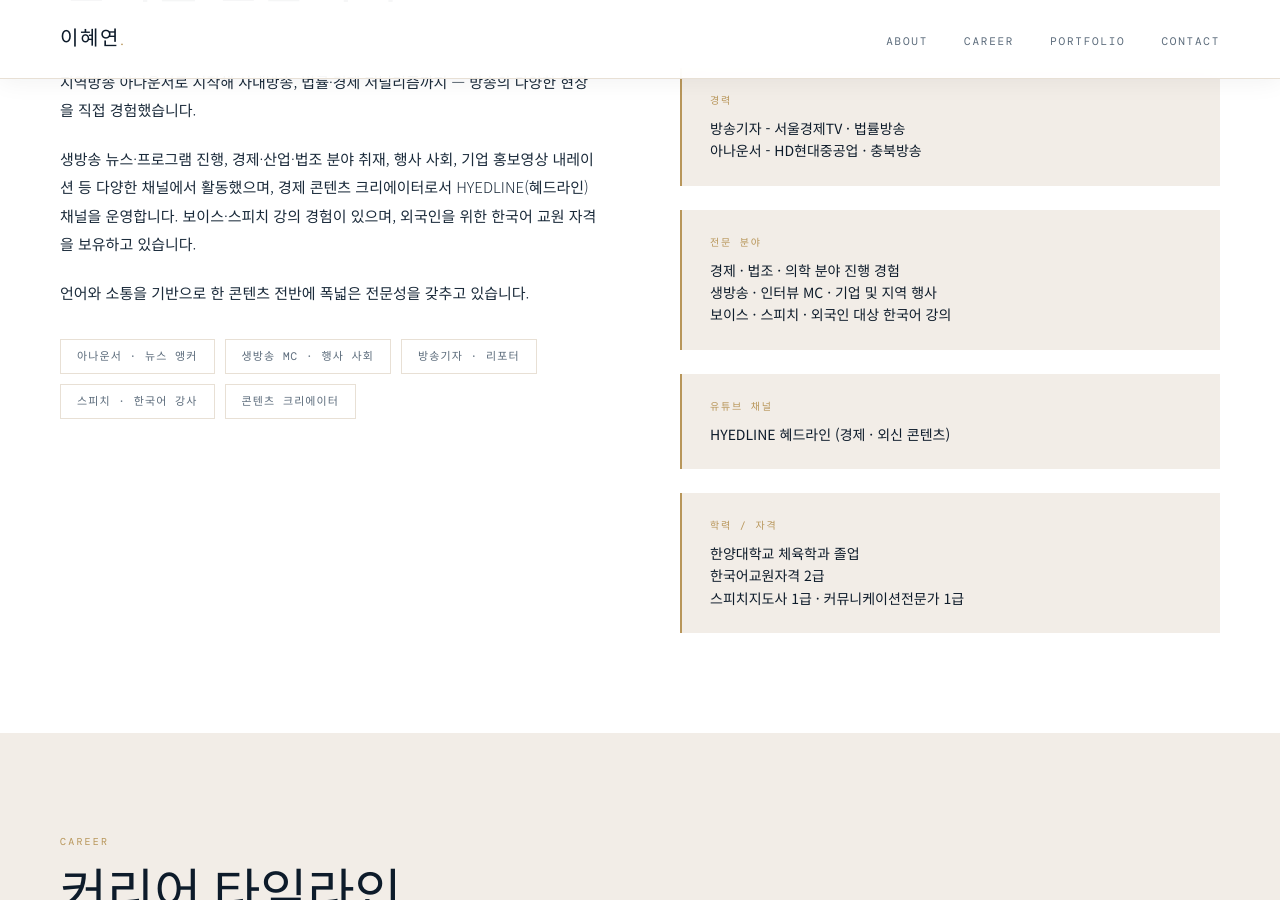
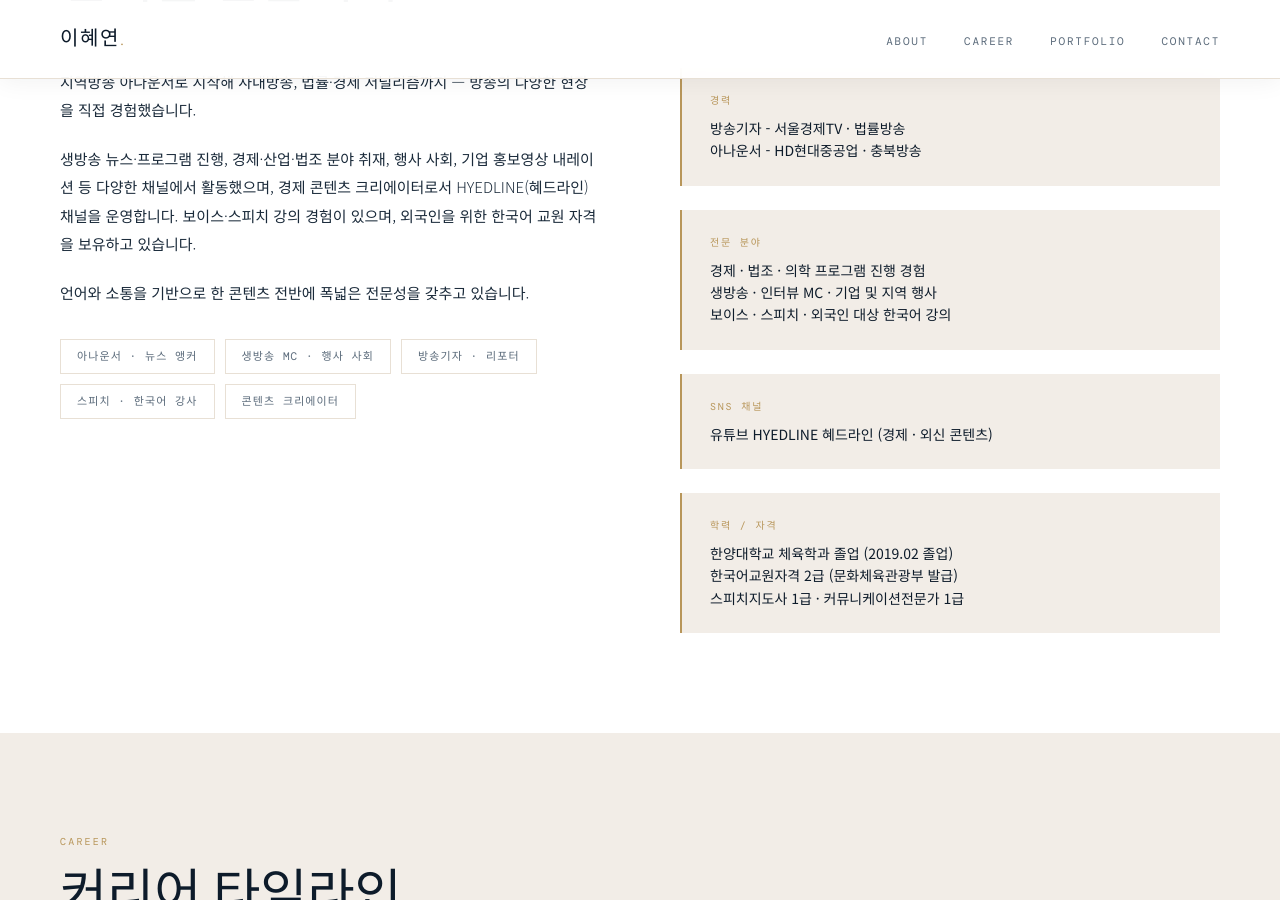
Before and after one commit to annhylee/annhylee.github.io, a Jekyll site: the page built from index.md, in a window 1280 px wide and 900 px high, scrolled down 1139 px. Built offline with Jekyll 4.4.1, drawn with Linux system fonts in a browser that asks for light colours; some web fonts are replaced; some of the changed text lies outside the part shown.

Commit message:
Update profile.yml

```diff
--- a/_data/profile.yml
+++ b/_data/profile.yml
@@ -94,21 +94,21 @@ about:
         - 아나운서 - HD현대중공업 · 충북방송
     - label: 전문 분야
       lines:
-        - 경제 · 법조 · 의학 분야 진행 경험
+        - 경제 · 법조 · 의학 프로그램 진행 경험
         - 생방송 · 인터뷰 MC · 기업 및 지역 행사
         - 보이스 · 스피치 · 외국인 대상 한국어 강의
-    - label: 유튜브 채널
+    - label: SNS 채널
       lines:
         # 참고: "- text: ... / url: ..." 형태로 쓰면 클릭 가능한 링크로 표시됩니다
-        - HYEDLINE 혜드라인 (경제 · 외신 콘텐츠)
+        - 유튜브 HYEDLINE 혜드라인 (경제 · 외신 콘텐츠)
     - label: 학력 / 자격
       lines:
-        - 한양대학교 체육학과 졸업
-        - 한국어교원자격 2급
+        - 한양대학교 체육학과 졸업 (2019.02 졸업)
+        - 한국어교원자격 2급 (문화체육관광부 발급)
         - 스피치지도사 1급 · 커뮤니케이션전문가 1급
 
 contact:
-  desc: 생방송 프로그램, 기업 행사 MC, 유튜브 콘텐츠 등 다양한 분야에서 협업을 진행합니다. 편하게 연락 주세요.
+  desc: 방송 프로그램, 기업 행사, 유튜브 콘텐츠 등 다양한 분야에서 협업을 진행합니다. 편하게 연락 주세요.
   channels:
     - label: Email
       value: annhylee@naver.com
@@ -123,7 +123,7 @@ contact:
     - label: Instagram
       value: "@hyedline_"
       href: "https://www.instagram.com/hyedline_"
-      icon: "🖤"
+      icon: "🤍"
       external: true
 
 footer_copy: © 2026 Lee Hyeyeon. All rights reserved.
```
